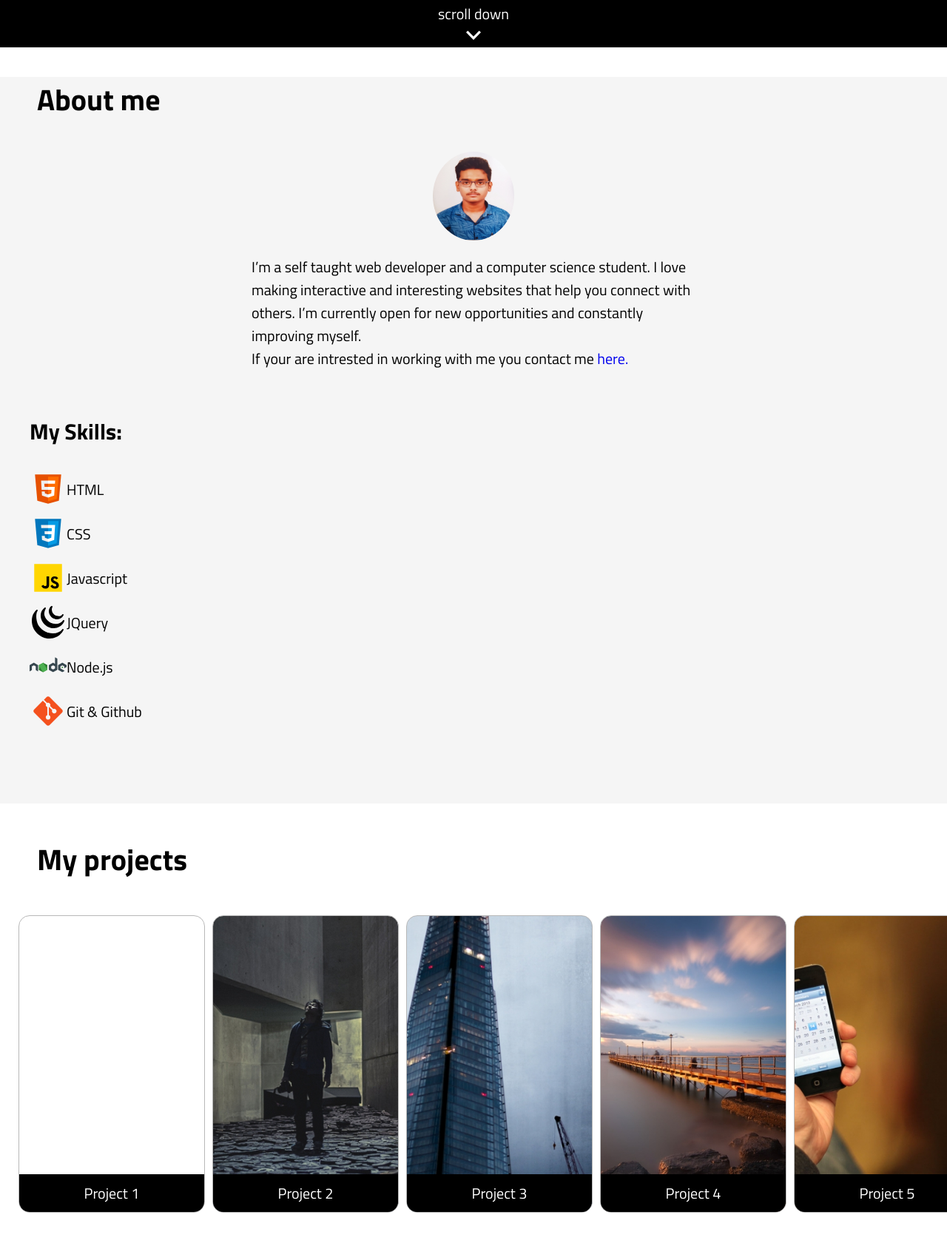
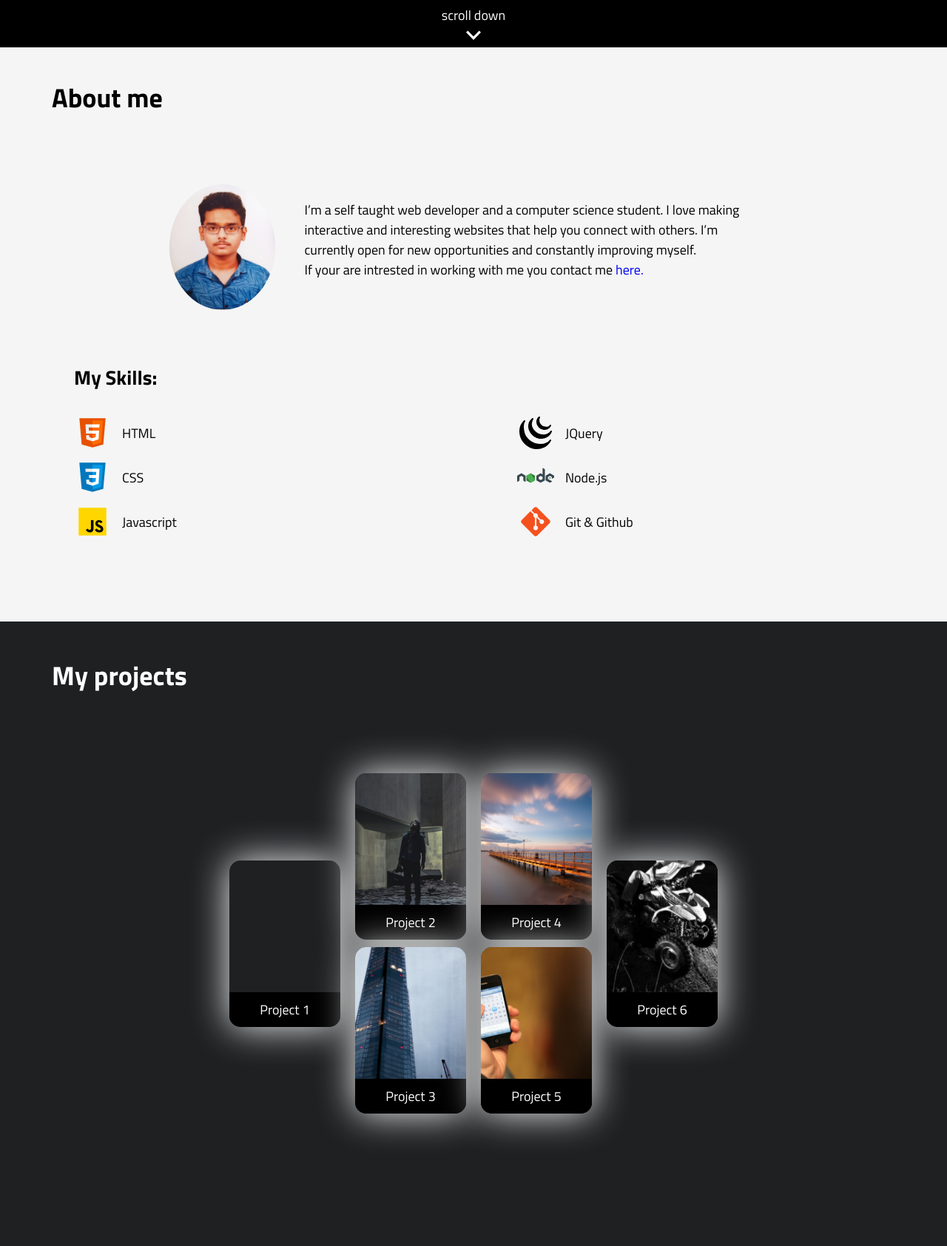
Before and after one commit to Dinesh485/Dinesh485.github.io, a plain HTML site: page index.html in a window 1280 px wide. Shown: the part 736-2420 px from the top of the page at 74% size. Drawn offline with Linux system fonts and the light colour scheme.

Commit message:
1000px media query is complete

```diff
--- a/index.html
+++ b/index.html
@@ -45,16 +45,17 @@
       <p>I’m a self taught web developer and a computer science student. I love making interactive and interesting websites that help you  connect with others. I’m currently open for new opportunities and constantly improving myself.
          <br>If your are intrested in working with me you contact me <a href = "#contact">here.</a></p>
       </div>
-
-       <section class="skills">
+      <section class = 'skills'>
          <h2>My Skills:</h2>
-         <div> <img src = './assets/icons/icons8-html-5.svg'><p>HTML</p></div>
-         <div><img src = "./assets/icons/icons8-css3.svg"><p>CSS</p></div>
-         <div><img src = './assets/icons/icons8-javascript.svg'><p>Javascript</p></div>
-         <div><img src  = './assets/icons/icons8-jquery.svg'><p>JQuery</p></div>
-         <div><img src = './assets/icons/icons8-nodejs.svg'><p>Node.js</p></div>
-         <div><img src = "./assets/icons/icons8-git.svg"><p>Git & Github</p></div>
-       </section>
+         <ul>
+         <li> <img src = './assets/icons/icons8-html-5.svg'><p>HTML</p></li>
+         <li><img src = "./assets/icons/icons8-css3.svg"><p>CSS</p></li>
+         <li><img src = './assets/icons/icons8-javascript.svg'><p>Javascript</p></li>
+         <li><img src  = './assets/icons/icons8-jquery.svg'><p>JQuery</p></li>
+         <li><img src = './assets/icons/icons8-nodejs.svg'><p>Node.js</p></li>
+         <li><img src = "./assets/icons/icons8-git.svg"><p>Git & Github</p></li>
+         </ul>
+      </section>
     </section>
     <section class = 'projects' id = 'projects'>
       <h1>My projects</h1>
@@ -65,6 +66,7 @@
       <a href="#"><p>Project 3</p></a>
       <a href="#"><p>Project 4</p></a>
       <a href="#"><p>Project 5</p></a>
+      <a href="#"><p>Project 6</p></a>
       </div>
       </div>
     </section>
--- a/main.js
+++ b/main.js
@@ -1,17 +1,19 @@
 $(document).ready(function () {
-
-  $('.menu-icon').click( function () {
-    $('.menu-icon div:nth-child(1)').toggleClass('top')
+  if (window.matchMedia('(max-width: 1000px').matches) {
+    $(".menu-icon").click(function () {
+      $(".menu-icon div:nth-child(1)").toggleClass("top");
       $(".menu-icon div:nth-child(2)").toggleClass("middle");
       $(".menu-icon div:nth-child(3)").toggleClass("bottom");
-    $('nav ul').toggleClass('path');
-    $('nav ul li a ').css({'pointer-events': 'all'})
-  })
-  $('nav ul a').click(function () {
+      $("nav ul").toggleClass("path");
+      $("nav ul li a ").css({ "pointer-events": "all" });
+    });
+    $("nav ul a").click(function () {
       $(".menu-icon div:nth-child(1)").toggleClass("top");
       $(".menu-icon div:nth-child(2)").toggleClass("middle");
       $(".menu-icon div:nth-child(3)").toggleClass("bottom");
       $("nav ul").toggleClass("path");
       $("nav ul li a ").css({ "pointer-events": "none" });
+    });
+  }
+
 })
-})
--- a/style.css
+++ b/style.css
@@ -1,44 +1,47 @@
-*{
-  padding:0;
-  margin:0;
+* {
+  padding: 0;
+  margin: 0;
   text-decoration: none;
   list-style-type: none;
-  font-family: 'Titillium Web', sans-serif;
+  font-family: "Titillium Web", sans-serif;
 }
-.menu-icon{
+html{
+  scroll-behavior: smooth;
+}
+.menu-icon {
   width: 35px;
   z-index: 5;
   background: black;
   padding: 10px 10px 25px 25px;
   border-radius: 0 0 0 100%;
 }
-.menu-icon div{
+.menu-icon div {
   border: 2px solid white;
   margin: 4px;
   transform-origin: 9%;
   transition: transform 200ms linear, opacity 200ms linear;
   background: white;
 }
-.menu-icon .top{
-  transform: rotate(45deg)
+.menu-icon .top {
+  transform: rotate(45deg);
 }
-.menu-icon .middle{
+.menu-icon .middle {
   transform: translate(-100%);
-  opacity:0;
+  opacity: 0;
 }
-.menu-icon .bottom{
-  transform: rotate(-45deg)
+.menu-icon .bottom {
+  transform: rotate(-45deg);
 }
 
-nav{
+nav {
   display: flex;
   flex-wrap: nowrap;
   justify-content: flex-end;
   position: fixed;
   width: 100%;
-  z-index: 2
+  z-index: 2;
 }
-nav ul{
+nav ul {
   position: fixed;
   height: 100vh;
   width: 100%;
@@ -49,48 +52,45 @@ nav ul{
   background: black;
   clip-path: circle(50% at 150% -50%);
   transition: clip-path 500ms ease-in-out;
-
 }
 nav .path {
-  clip-path: circle(100%)
+  clip-path: circle(100%);
 }
-nav ul li a{
+nav ul li a {
   color: white;
   font-weight: bold;
   font-size: 1.5em;
   letter-spacing: 1.5px;
   display: block;
   pointer-events: none;
-
 }
-nav ul li{
+nav ul li {
   margin: 10px auto;
 }
 /*nav bar complete*/
 
 /*header*/
-header{
+header {
   background: black;
-  color:white;
+  color: white;
   height: 100vh;
   width: 100%;
   font-size: 1em;
   display: grid;
-  grid-template-rows: repeat(6,1fr);
-
+  grid-template-rows: repeat(6, 1fr);
 }
-header h1{
+header h1 {
   font-size: 2.5em;
   line-height: 40px;
 }
-header h3{
+header h3 {
   font-weight: lighter;
 }
-header .intro{
+header .intro {
   grid-row: 3/5;
   margin-left: 10px;
 }
-header .scroll{
+header .scroll {
   color: white;
   grid-row: 6/7;
   text-align: center;
@@ -98,98 +98,96 @@ header .scroll{
   flex-direction: column;
   justify-content: flex-end;
 }
-header .scroll svg{
+header .scroll svg {
   fill: white;
   display: block;
   align-self: center;
-
 }
-header .scroll svg path{
+header .scroll svg path {
   animation: up-down 1.5s linear;
   animation-iteration-count: infinite;
-
 }
-@keyframes up-down{
-  0%{
-    transform: translateY(-40%)
+@keyframes up-down {
+  0% {
+    transform: translateY(-40%);
   }
-  50%{
-    transform: translateY(10%)
-  }100%{
-    transform: translateY(-40%)
+  50% {
+    transform: translateY(10%);
+  }
+  100% {
+    transform: translateY(-40%);
   }
 }
 /*header ended*/
 /*about me section*/
-.about-me{
+.about-me {
   background: whitesmoke;
   padding-bottom: 50px;
 }
-.about-me .me{
+.about-me .me {
   display: flex;
   flex-direction: column;
   align-items: center;
 }
-.about-me .me img{
-  width:110px;
+.about-me .me img {
+  width: 110px;
   height: 120px;
   border-radius: 50%;
   margin-bottom: 20px;
 }
-.about-me h1{
+.about-me h1 {
   font-size: 2em;
-  margin: 40px 20px;
+  padding: 40px 20px;
 }
-.about-me .me p{
+.about-me .me p {
   padding: 0 10px;
   max-width: 600px;
   font-size: 1em;
   margin-bottom: 40px;
 }
-.skills div img{
+.skills ul li img {
   width: 50px;
   height: fit-content;
   display: block;
-  margin:0px;
+  margin: 0px;
 }
-.skills{
+.skills {
   margin: 20px 0 50px 20px;
 }
-.skills div p{
-  margin:0;
+.skills ul li p {
+  padding: 0 15px;
 }
-.skills div{
+.skills ul  li {
   display: flex;
   align-items: center;
   margin-bottom: 10px;
 }
-.skills h2{
+.skills h2 {
   margin-bottom: 30px;
 }
 /*abou-me section over*/
 /* projects section*/
 
-.projects{
+.projects {
   padding-bottom: 100px;
 }
-.projects h1{
+.projects h1 {
   font-size: 2em;
-  margin: 45px 20px;
+  padding: 45px 20px;
 }
-.projects .outerdiv{
+.projects .outerdiv {
   width: 100%;
   overflow: scroll;
 }
-.projects .outerdiv div{
+.projects .outerdiv div {
   display: flex;
   justify-content: space-around;
   flex-wrap: nowrap;
   width: fit-content;
   height: fit-content;
   padding: 0 20px;
-
 }
-.projects .outerdiv div a{
+.projects .outerdiv div a {
   border: 1px solid rgb(184, 184, 184);
   border-radius: 15px;
   width: 250px;
@@ -205,81 +203,85 @@ header .scroll svg path{
   justify-content: flex-end;
   transition: transform 200ms linear;
 }
-.projects div a:nth-child(1){
-  background-image: url('./assets/images/placholder-images/placeimg_640_480_animals.jpg');
+.projects div a:nth-child(1) {
+  background-image: url("./assets/images/placholder-images/placeimg_640_480_animals.jpg");
 }
-.projects div a:nth-child(2){
-  background-image: url('./assets/images/placholder-images/placeimg_640_480_any.jpg');
+.projects div a:nth-child(2) {
+  background-image: url("./assets/images/placholder-images/placeimg_640_480_any.jpg");
 }
-.projects div a:nth-child(3){
-  background-image: url('./assets/images/placholder-images/placeimg_640_480_arch.jpg');
+.projects div a:nth-child(3) {
+  background-image: url("./assets/images/placholder-images/placeimg_640_480_arch.jpg");
 }
-.projects div a:nth-child(4){
-  background-image: url('./assets/images/placholder-images/placeimg_640_480_nature.jpg');
+.projects div a:nth-child(4) {
+  background-image: url("./assets/images/placholder-images/placeimg_640_480_nature.jpg");
 }
-.projects div a:nth-child(5){
-  background-image: url('./assets/images/placholder-images/placeimg_640_480_tech.jpg');
+.projects div a:nth-child(5) {
+  background-image: url("./assets/images/placholder-images/placeimg_640_480_tech.jpg");
 }
-.projects a p{
+.projects div a:nth-child(6){
+    background-image: url("./assets/images/placholder-images/placeimg_640_480_grayscale_any.jpg");
+}
+.projects a p {
   color: white;
   background: black;
-  text-align : center;
+  text-align: center;
   padding: 10px 0 10px 0;
   transition: transform 200ms linear;
 }
-.projects a:hover{
-  transform: scale(1.05)
+.projects a:hover {
+  transform: scale(1.05);
 }
 /*projects section over*/
 /*contact section*/
-.social-media{
+.social-media {
   display: grid;
- grid-template-columns: repeat(8,1fr);
+  grid-template-columns: repeat(8, 1fr);
   grid-template-rows: 1fr 1fr;
   justify-items: center;
   align-items: center;
 }
-.social-media a{
+.social-media a {
   color: white;
 }
-.social-media a:last-child{
+.social-media a:last-child {
   grid-row: 2;
   grid-column: 1/9;
   font-size: 1.2em;
 }
-.social-media a:last-child p{
+.social-media a:last-child p {
   display: inline;
   margin-left: 10px;
 }
-.social-media a:last-child i{
+.social-media a:last-child i {
   font-size: 20px;
 }
-.social-media a:first-child{
+.social-media a:first-child {
   grid-column: 3/4;
   font-size: 15px;
 }
-.social-media a:nth-child(2){
+.social-media a:nth-child(2) {
   grid-column: 6/7;
   font-size: 15px;
 }
-.contact{
+.contact {
   background: black;
   padding-bottom: 50px;
 }
-.contact>p{
+.contact > p {
   color: white;
   text-align: center;
   margin-bottom: 40px;
 }
-.contact h1{
+.contact h1 {
   font-size: 2em;
   align-self: center;
   color: whitesmoke;
   padding: 40px 20px;
 }
- input[type = text], textarea{
+input[type="text"],
+textarea {
   display: block;
-  width:100%;
+  width: 100%;
   background: none;
   border: none;
   outline: none;
@@ -289,12 +291,12 @@ header .scroll svg path{
   font-size: 1.1em;
   color: white;
   transition: transform 200ms linear;
-  padding:  0 10px;
+  padding: 0 10px;
 }
-::placeholder{
+::placeholder {
   color: whitesmoke;
 }
-form{
+form {
   width: 80%;
   max-width: 500px;
   justify-self: center;
@@ -305,7 +307,7 @@ form{
   align-items: center;
   margin: 0 auto;
 }
-textarea{
+textarea {
   min-width: 100%;
   max-width: 100%;
   min-height: 100px;
@@ -314,54 +316,166 @@ textarea{
   color: white;
   border: 1px solid white;
 }
-input[type = text]:focus, textarea:focus{
-  transform: scale(1.05)
+input[type="text"]:focus,
+textarea:focus {
+  transform: scale(1.05);
 }
-input[type= submit]{
+input[type="submit"] {
   align-self: flex-end;
   color: black;
   background: white;
   padding: 7px 14px;
-  outline:none;
-  border:none;
+  outline: none;
+  border: none;
   border-radius: 7px;
   font-weight: bold;
   margin-top: 20px;
   transition: transform 200ms linear;
 }
-input[type= submit]:hover{
- transform: scale(1.05)
+input[type="submit"]:hover {
+  transform: scale(1.05);
 }
 
 /* contact section over*/
 
 /* media queris 500px;*/
-@media(min-width: 500px){
-  .about-me h1{
-    margin-left: 50px
+@media (min-width: 500px) {
+  .about-me h1 {
+    margin-left: 50px;
   }
-  .about-me>p{
-    padding: 0px 40px
+  .about-me .me p {
+    padding: 0px 40px;
   }
-  .about-me .skills{
+  .about-me .skills {
     margin-left: 40px;
   }
-  .projects h1{
+  .projects h1 {
     margin-left: 50px;
-
   }
-  .contact h1{
+  .contact h1 {
     margin-left: 40px;
   }
-
 }
 /*media queries 700px*/
-@media(min-width: 700px){
-  body{
-    font-size: 20px;
+@media (min-width: 700px) {
+  body {
+    font-size: 18px;
   }
-  .about-me>img{
+  .about-me .me img {
     width: 143px;
     height: 170px;
   }
+  .header .intro {
+    margin-left: 20px;
   }
+  .skills ul {
+    column-count: 2
+  }
+}
+/*media queries 1000px */
+@media (min-width: 1000px) {
+  nav .menu-icon {
+    display: none;
+  }
+  nav{
+    background: rgba(0, 0, 0, 0.514);
+  }
+  nav ul {
+    position: static;
+    width: fit-content;
+    height: fit-content;
+    flex-direction: row;
+    clip-path: none;
+    color: whitesmoke;
+    margin-right: 20px;
+    background: none
+  }
+  nav ul li a {
+    font-size: 0.9em;
+    font-weight: normal;
+    padding: 10px 15px;
+    pointer-events: all;
+  }
+  nav ul li{
+     margin: 0;
+  }
+  .header .intro{
+    margin-left: 30px;
+  }
+  .about-me .me{
+    flex-direction: row;
+    justify-content: center;
+    margin: 50px auto;
+  }
+  .about-me .skills{
+    margin-left: 100px;
+  }
+  .about-me .skills ul{
+    column-count: 2;
+  }
+  .projects{
+    background-color: #1e2022;
+    padding-bottom: 150px;
+  }
+  .projects h1{
+    color: white;
+  }
+  .projects .outerdiv{
+    overflow: hidden;
+  }
+  .projects .outerdiv div a{
+    width: 150px;
+    height: 225px;
+    border:none;
+    box-shadow: 0px 0px 50px rgb(245, 245, 245);
+    transition: transform 300ms linear,box-shadow 300ms linear;
+  }
+  .projects .outerdiv div a:hover{
+     box-shadow: 0px 0px 20px rgba(255, 255, 255, 0.651);
+  }
+  .projects .outerdiv div{
+    padding: 0;
+    display: grid;
+    grid-template-columns:  repeat(12,1fr);
+    grid-template-rows:  50px repeat(4,1fr) 50px;
+    width: 100%;
+    grid-gap: 10px;
+  }
+  .projects .outerdiv div a:nth-child(1){
+   grid-column: 5;
+   grid-row: 3/span 2;
+  }
+  .projects .outerdiv div a:nth-child(2){
+    grid-column:6;
+    grid-row: 2/span 2;
+  }
+  .projects .outerdiv div a:nth-child(3){
+    grid-column: 6;
+    grid-row: 4/span 2
+  }
+  .projects .outerdiv div a:nth-child(4){
+    grid-column:7;
+    grid-row: 2/span 2;
+  }
+  .projects .outerdiv div a:nth-child(5){
+    grid-column: 7;
+    grid-row: 4/span 2;
+  }
+  .projects .outerdiv div a:nth-child(6){
+     grid-column: 8;
+   grid-row: 3/span 2;
+  }
+  .contact{
+    padding-bottom: 100px;
+  }
+  .contact h1{
+    margin-left: 50px;
+  }
+  .contact .social-media a:last-child{
+    grid-row: 1;
+    grid-column: 5/span 3;
+  }
+  .contact .social-media a:nth-child(2){
+    grid-column: 4;
+  }
+}
```
Also changed, not shown: assets/images/placholder-images/placeimg_640_480_grayscale_any.jpg (added). Lines whose indentation alone changed are shown as unchanged.
